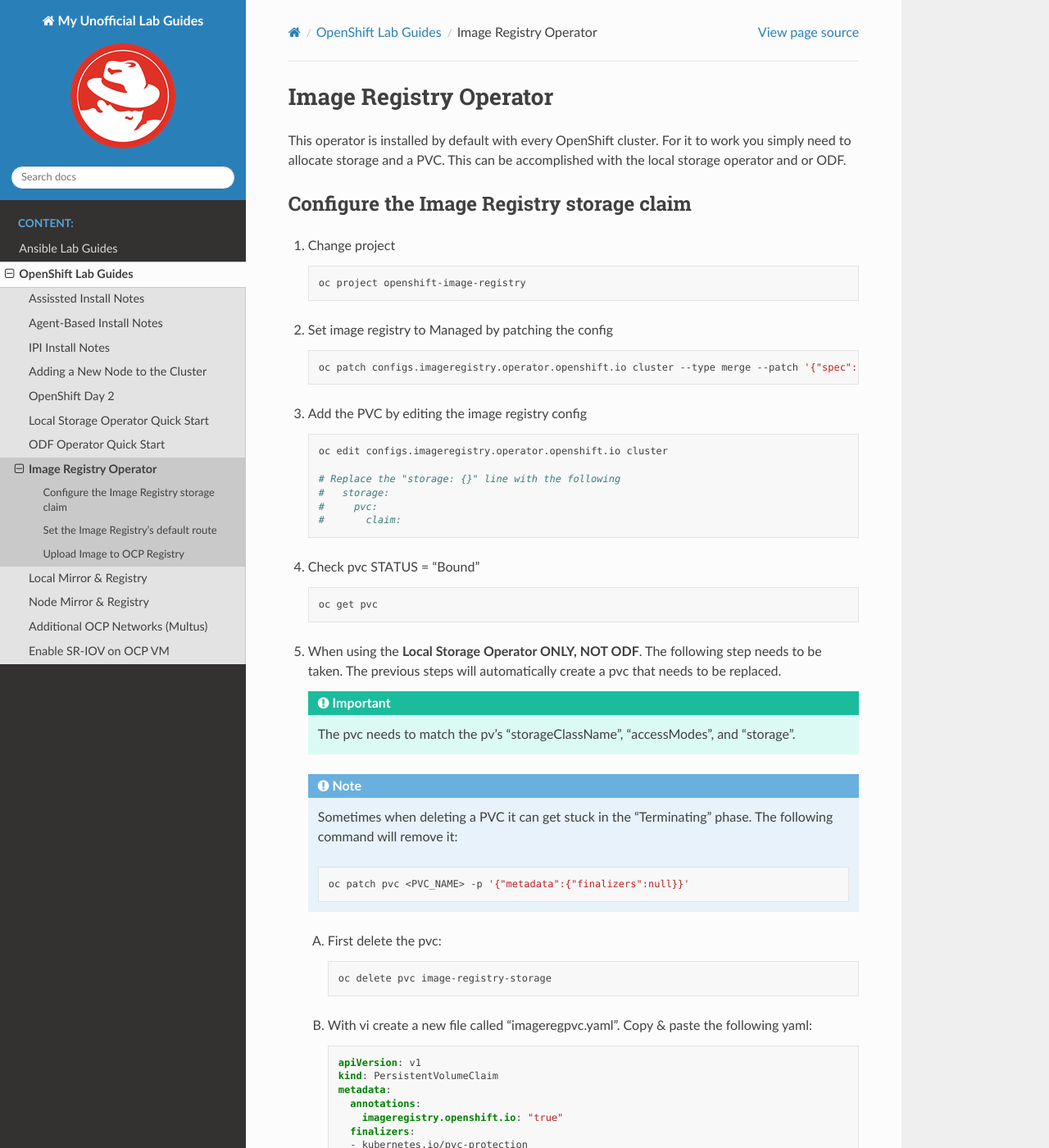
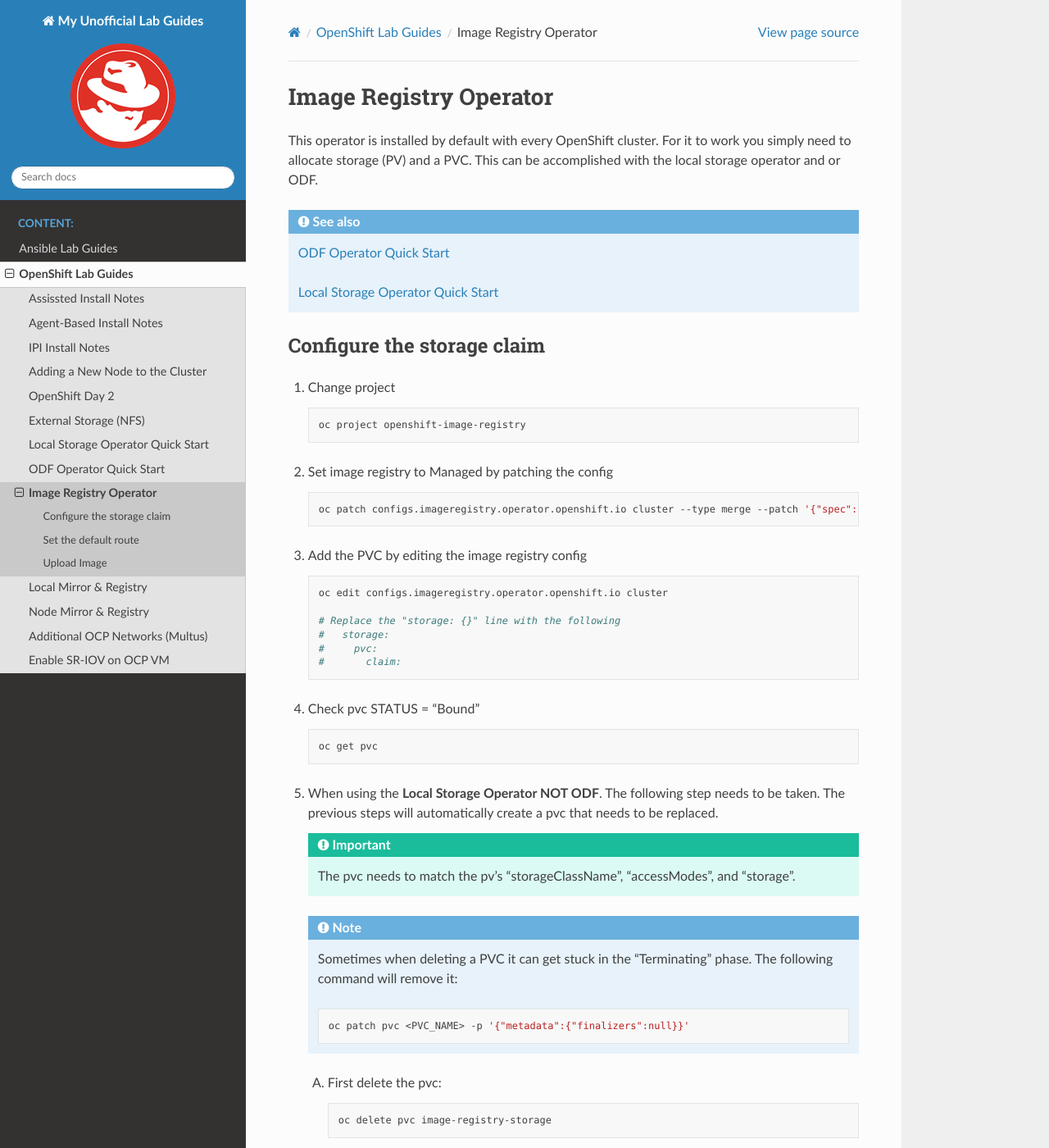
Before and after one commit to vtog/labGuides, a Sphinx documentation site: the page built from source/ocp/image-registry.rst, in a window 1280 px wide and 1400 px high. Shown: the whole window at 82% size. Built offline with Sphinx 7.4.7 and the Read the Docs theme 2.0.0, drawn with Linux system fonts in a browser that asks for light colours; pages that are not in the unit, such as notebooks, are missing from menus; some of the changed text lies outside the part shown.

Commit message:
added new note on creating pv/pvc using NFS

```diff
--- a/source/ocp/image-registry.rst
+++ b/source/ocp/image-registry.rst
@@ -2,11 +2,15 @@
 =======================
 
 This operator is installed by default with every OpenShift cluster. For it to
-work you simply need to allocate storage and a PVC. This can be accomplished
+work you simply need to allocate storage (PV) and a PVC. This can be accomplished
 with the local storage operator and or ODF.
 
-Configure the Image Registry storage claim
--------------------------------------------
+.. seealso:: `ODF Operator Quick Start <./odf-quick-start.html>`_
+
+   `Local Storage Operator Quick Start <./lso-quick-start.html>`_
+
+Configure the storage claim
+---------------------------
 
 #. Change project
 
@@ -37,9 +41,9 @@
 
       oc get pvc
 
-#. When using the **Local Storage Operator ONLY, NOT ODF**. The following step
-   needs to be taken. The previous steps will automatically create a pvc that
-   needs to be replaced.
+#. When using the **Local Storage Operator NOT ODF**. The following step needs
+   to be taken. The previous steps will automatically create a pvc that needs
+   to be replaced.
 
    .. important:: The pvc needs to match the pv's "storageClassName",
       "accessModes", and "storage".
@@ -87,8 +91,8 @@
 
          oc create -f imageregpvc.yaml
 
-Set the Image Registry's default route
---------------------------------------
+Set the default route
+---------------------
 
 #. Set the defaultRoute to true
 
@@ -132,8 +136,8 @@
    .. note:: If an error is returned as well, it's because "oc whoami -t" does
       not have a token. Try logging into the cluster first.
 
-Upload Image to OCP Registry
-----------------------------
+Upload Image
+------------
 
 #. Log in into OpenShift API with user that has appropriate permissions.
 
--- a/source/ocp/ocp.rst
+++ b/source/ocp/ocp.rst
@@ -10,6 +10,7 @@
    ipi-notes
    add-node
    openshift-day2
+   nfs
    lso-quick-start
    odf-quick-start
    image-registry
```
Also changed, not shown: source/ocp/nfs.rst (added, +100 -0 lines).
